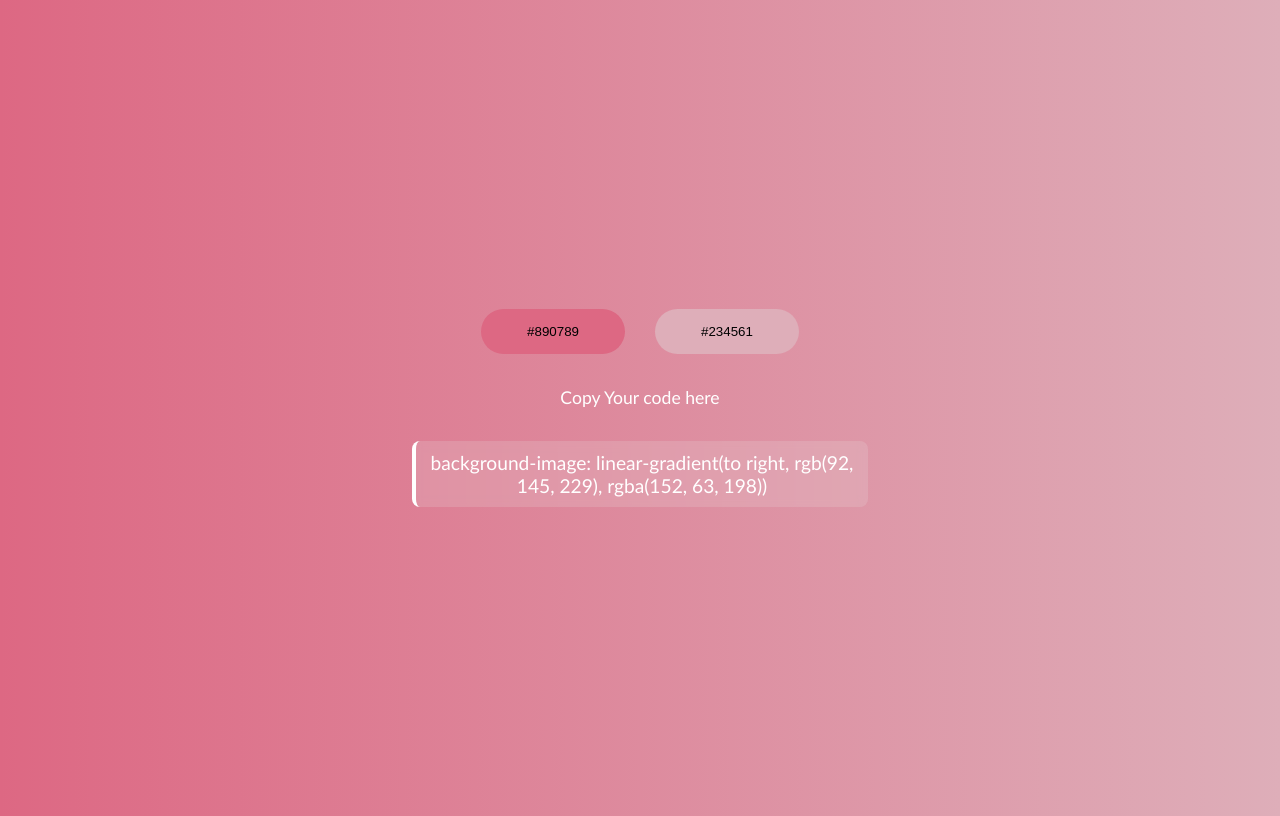
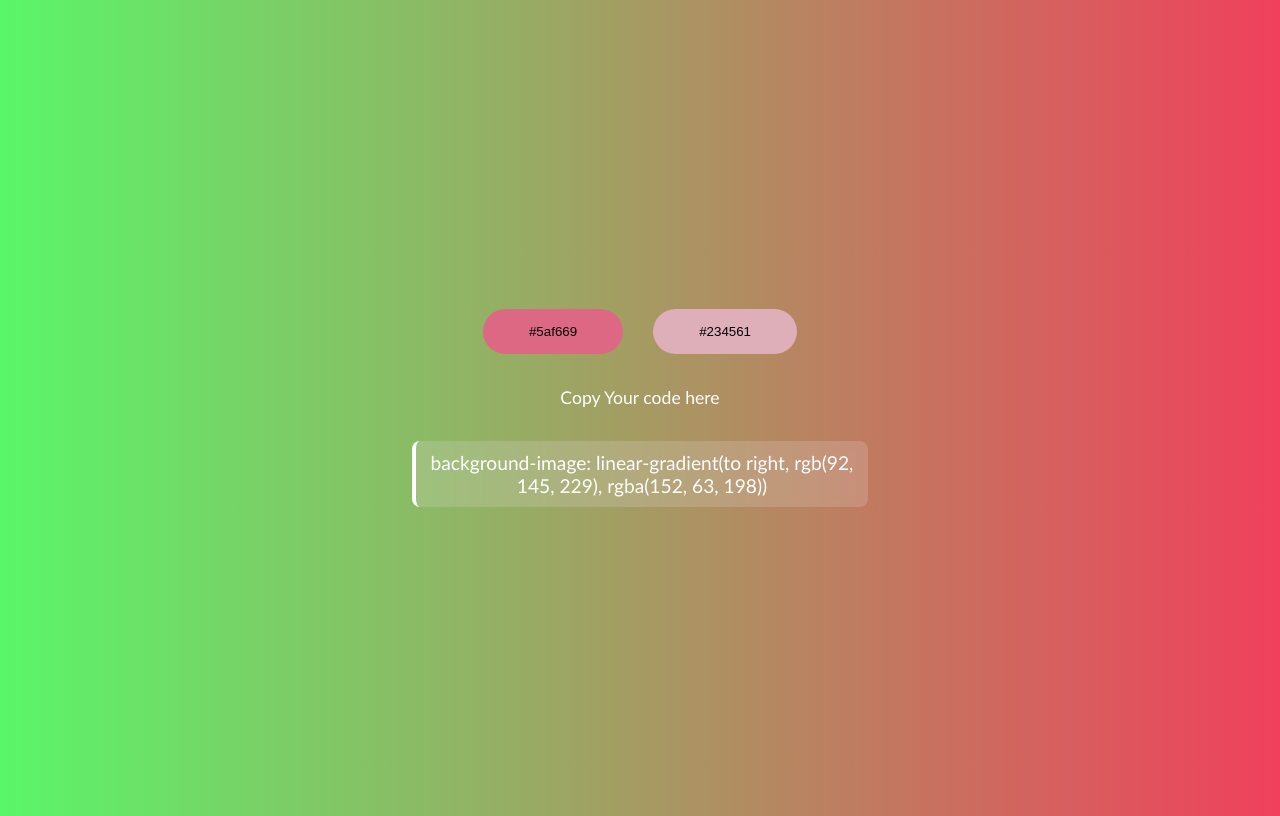
Before and after one commit to SanjilaGangaju/GenColor, a plain HTML site: page index.html in a window 1280 px wide. Both pictures are taken after a click on the button "#890789". Drawn offline with Linux system fonts and the light colour scheme.

Commit message:
background color successfully changed through button click

```diff
--- a/index.html
+++ b/index.html
@@ -5,15 +5,17 @@
     <meta name="viewport" content="width=device-width, initial-scale=1.0" />
     <title>GenColor</title>
     <link rel="stylesheet" href="./styles.css"/>
+
   </head>
   <body>
     <div class="container">
       <div class="buttons">
-        <button>#890789</button>
-        <button>#234561</button>
+        <button id="btn-1">#890789</button>
+        <button id ="btn-2">#234561</button>
       </div>
       <p>Copy Your code here</p>
       <div class="back-image">background-image: linear-gradient(to right, rgb(92, 145, 229), rgba(152, 63, 198))</div>
     </div>
+    <script src="script.js"></script>
   </body>
 </html>
--- a/script.js
+++ b/script.js
@@ -0,0 +1,27 @@
+let button1 = document.getElementById("btn-1");
+let button2 = document.getElementById("btn-2");
+let backImage = document.body;
+let rgb1="#5D8D8E";
+let rgb2="#F0405C"
+const ranHexa = () => {
+  let hexCodes = "0123456789abcdef";
+  let hexColor = "#";
+  for (i = 0; i < 6; i++) {
+    hexColor = hexColor + hexCodes[Math.floor(Math.random() * 16)];
+  }
+  return hexColor;
+};
+const handleButton1=()=>{
+    let rgb1=ranHexa();
+    button1.textContent=rgb1;
+    backImage.style.backgroundImage = `linear-gradient(to right, ${rgb1},  ${rgb2})`;
+}
+const handleButton2=()=>{
+   let rgb2=ranHexa();
+   button2.textContent=rgb2;
+   backImage.style.backgroundImage = `linear-gradient(to right, ${rgb1},  ${rgb2})`;
+
+
+}
+button1.addEventListener('click', handleButton1);
+button2.addEventListener('click', handleButton2);
```
